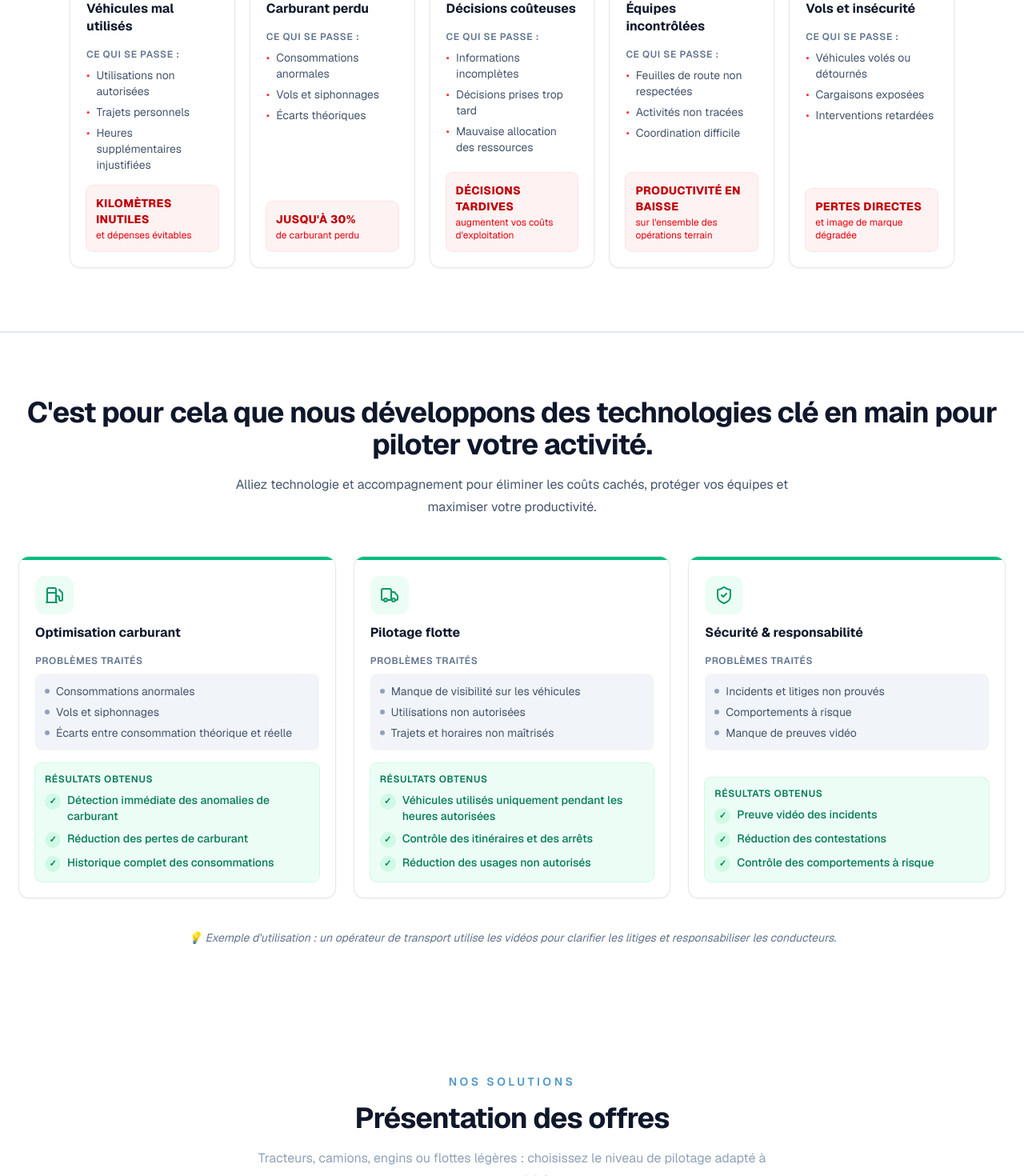
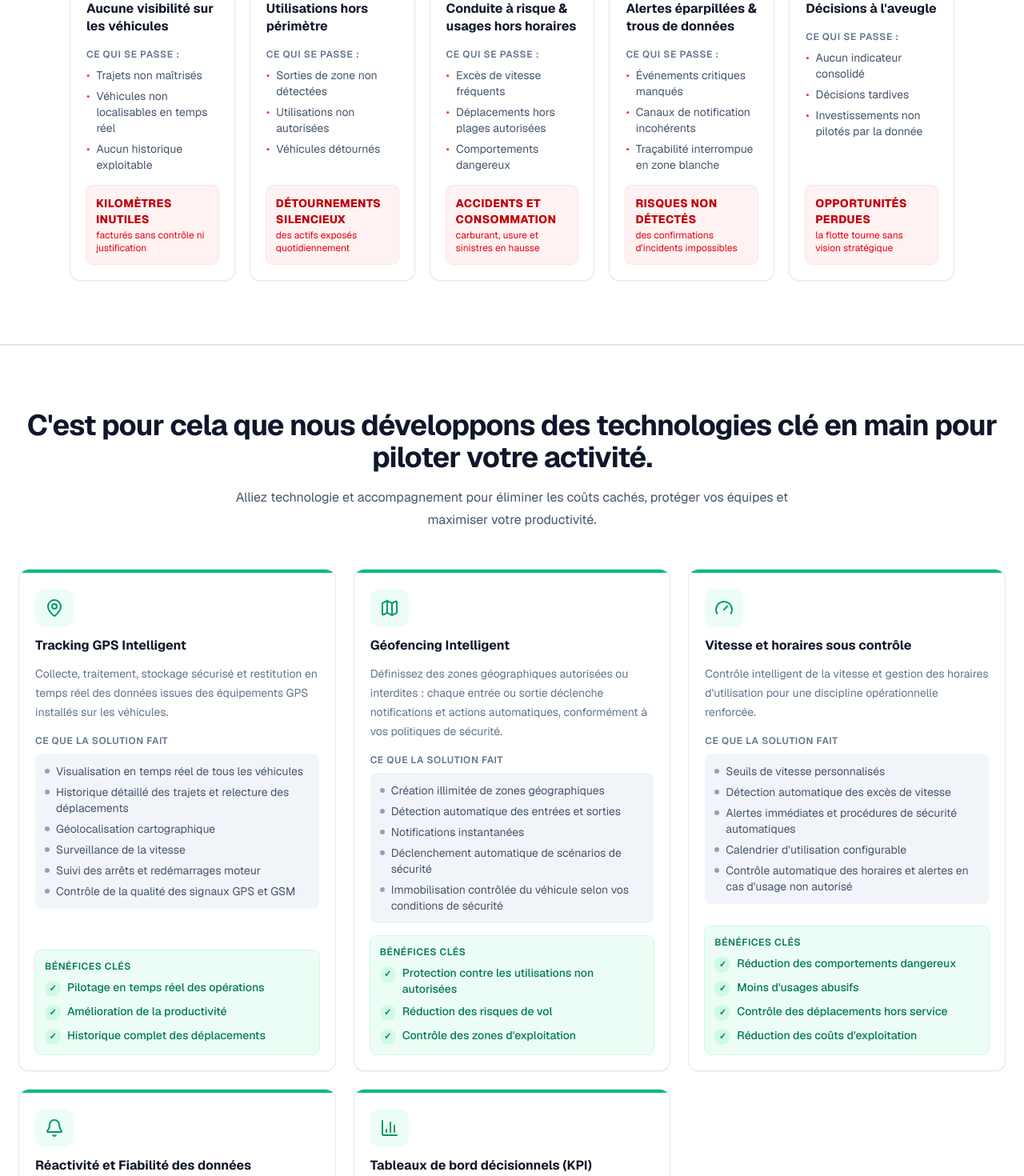
Before and after one commit to Jardel-bot888/site_sisbm_v00, a Next.js app: page / in a window 1280 px wide. Shown: the part 1320-2790 px from the top of the page at 80% size. Built offline with nearby package versions, Linux system fonts and the light colour scheme.

Commit message:
feat(home): 5 solutions alignees (GPS, geofencing, vitesse/horaires, alertes, KPI) et 5 problemes deduits - correspondance 1:1

```diff
--- a/src/app/page.tsx
+++ b/src/app/page.tsx
@@ -1,6 +1,6 @@
 import Image from "next/image";
 import Link from "next/link";
-import { BarChart3, Car, Fuel, Gauge, Satellite, ShieldAlert, ShieldCheck, Truck, Users, Wrench } from "lucide-react";
+import { BarChart3, Bell, BellOff, Eye, Gauge, Map, MapPin, Satellite, Wrench } from "lucide-react";
 import AnimatedCounter from "@/components/AnimatedCounter";
 import HeroParallax from "@/components/HeroParallax";
 import OfferCard from "@/components/OfferCard";
@@ -19,99 +19,153 @@ export const metadata = buildMetadata({
 
 const blindSpots = [
   {
-    icon: Car,
-    title: "Véhicules mal utilisés",
-    issues: ["Utilisations non autorisées", "Trajets personnels", "Heures supplémentaires injustifiées"],
+    icon: Eye,
+    title: "Aucune visibilité sur les véhicules",
+    issues: [
+      "Trajets non maîtrisés",
+      "Véhicules non localisables en temps réel",
+      "Aucun historique exploitable",
+    ],
     costLabel: "Kilomètres inutiles",
-    costText: "et dépenses évitables",
-    image: "/Ressource_site_sisbm_core/couts_caches/vehicules-mal-utilises.jpg",
-    imageAlt: "Tracteur chargé d'objets personnels dans la cour d'une ferme",
+    costText: "facturés sans contrôle ni justification",
   },
   {
-    icon: Fuel,
-    title: "Carburant perdu",
-    issues: ["Consommations anormales", "Vols et siphonnages", "Écarts théoriques"],
-    costLabel: "Jusqu'à 30%",
-    costText: "de carburant perdu",
-    image: "/Ressource_site_sisbm_core/couts_caches/carburant-perdu.jpg",
-    imageAlt: "Ravitaillement nocturne du réservoir d'un camion au dépôt",
+    icon: Map,
+    title: "Utilisations hors périmètre",
+    issues: [
+      "Sorties de zone non détectées",
+      "Utilisations non autorisées",
+      "Véhicules détournés",
+    ],
+    costLabel: "Détournements silencieux",
+    costText: "des actifs exposés quotidiennement",
+  },
+  {
+    icon: Gauge,
+    title: "Conduite à risque & usages hors horaires",
+    issues: [
+      "Excès de vitesse fréquents",
+      "Déplacements hors plages autorisées",
+      "Comportements dangereux",
+    ],
+    costLabel: "Accidents et consommation",
+    costText: "carburant, usure et sinistres en hausse",
+  },
+  {
+    icon: BellOff,
+    title: "Alertes éparpillées & trous de données",
+    issues: [
+      "Événements critiques manqués",
+      "Canaux de notification incohérents",
+      "Traçabilité interrompue en zone blanche",
+    ],
+    costLabel: "Risques non détectés",
+    costText: "des confirmations d'incidents impossibles",
   },
   {
     icon: BarChart3,
-    title: "Décisions coûteuses",
-    issues: ["Informations incomplètes", "Décisions prises trop tard", "Mauvaise allocation des ressources"],
-    costLabel: "Décisions tardives",
-    costText: "augmentent vos coûts d'exploitation",
-    image: "/Ressource_site_sisbm_core/couts_caches/decisions-couteuses.jpg",
-    imageAlt: "Bureau de gestion désordonné, informations éparpillées sur le bureau",
-  },
-  {
-    icon: Users,
-    title: "Équipes incontrôlées",
-    issues: ["Feuilles de route non respectées", "Activités non tracées", "Coordination difficile"],
-    costLabel: "Productivité en baisse",
-    costText: "sur l'ensemble des opérations terrain",
-    image: "/Ressource_site_sisbm_core/couts_caches/equipes-incontrolees.jpg",
-    imageAlt: "Équipe de chantier dispersée et désorganisée sur un grand travaux public",
-  },
-  {
-    icon: ShieldAlert,
-    title: "Vols et insécurité",
-    issues: ["Véhicules volés ou détournés", "Cargaisons exposées", "Interventions retardées"],
-    costLabel: "Pertes directes",
-    costText: "et image de marque dégradée",
-    image: "/Ressource_site_sisbm_core/couts_caches/vols-insecurite.jpg",
-        imageAlt: "Clôture de dépôt industriel forcée pendant la nuit",
+    title: "Décisions à l'aveugle",
+    issues: [
+      "Aucun indicateur consolidé",
+      "Décisions tardives",
+      "Investissements non pilotés par la donnée",
+    ],
+    costLabel: "Opportunités perdues",
+    costText: "la flotte tourne sans vision stratégique",
   },
 ];
 
 const solutionBlocks = [
   {
-    icon: Fuel,
-    title: "Optimisation carburant",
-    image: "/Ressource_site_sisbm_core/solutions/carburant.jpg",
-    imageAlt: "Interface SISBM CORE détectant les anomalies de carburant en temps réel",
-    problems: [
-      "Consommations anormales",
-      "Vols et siphonnages",
-      "Écarts entre consommation théorique et réelle",
+    icon: MapPin,
+    title: "Tracking GPS Intelligent",
+    description:
+      "Collecte, traitement, stockage sécurisé et restitution en temps réel des données issues des équipements GPS installés sur les véhicules.",
+    features: [
+      "Visualisation en temps réel de tous les véhicules",
+      "Historique détaillé des trajets et relecture des déplacements",
+      "Géolocalisation cartographique",
+      "Surveillance de la vitesse",
+      "Suivi des arrêts et redémarrages moteur",
+      "Contrôle de la qualité des signaux GPS et GSM",
     ],
-    results: [
-      "Détection immédiate des anomalies de carburant",
-      "Réduction des pertes de carburant",
-      "Historique complet des consommations",
+    benefits: [
+      "Pilotage en temps réel des opérations",
+      "Amélioration de la productivité",
+      "Historique complet des déplacements",
     ],
   },
   {
-    icon: Truck,
-    title: "Pilotage flotte",
-    image: "/Ressource_site_sisbm_core/solutions/flotte.jpg",
-    imageAlt: "Tableau de bord SISBM CORE avec localisation en temps réel des véhicules",
-    problems: [
-      "Manque de visibilité sur les véhicules",
-      "Utilisations non autorisées",
-      "Trajets et horaires non maîtrisés",
+    icon: Map,
+    title: "Géofencing Intelligent",
+    description:
+      "Définissez des zones géographiques autorisées ou interdites : chaque entrée ou sortie déclenche notifications et actions automatiques, conformément à vos politiques de sécurité.",
+    features: [
+      "Création illimitée de zones géographiques",
+      "Détection automatique des entrées et sorties",
+      "Notifications instantanées",
+      "Déclenchement automatique de scénarios de sécurité",
+      "Immobilisation contrôlée du véhicule selon vos conditions de sécurité",
     ],
-    results: [
-      "Véhicules utilisés uniquement pendant les heures autorisées",
-      "Contrôle des itinéraires et des arrêts",
-      "Réduction des usages non autorisés",
+    benefits: [
+      "Protection contre les utilisations non autorisées",
+      "Réduction des risques de vol",
+      "Contrôle des zones d'exploitation",
     ],
   },
   {
-    icon: ShieldCheck,
-    title: "Sécurité & responsabilité",
-    image: "/Ressource_site_sisbm_core/solutions/securite.jpg",
-    imageAlt: "Caméra de surveillance embarquée Film SISBM CORE",
-    problems: [
-      "Incidents et litiges non prouvés",
-      "Comportements à risque",
-      "Manque de preuves vidéo",
+    icon: Gauge,
+    title: "Vitesse et horaires sous contrôle",
+    description:
+      "Contrôle intelligent de la vitesse et gestion des horaires d'utilisation pour une discipline opérationnelle renforcée.",
+    features: [
+      "Seuils de vitesse personnalisés",
+      "Détection automatique des excès de vitesse",
+      "Alertes immédiates et procédures de sécurité automatiques",
+      "Calendrier d'utilisation configurable",
+      "Contrôle automatique des horaires et alertes en cas d'usage non autorisé",
     ],
-    results: [
-      "Preuve vidéo des incidents",
-      "Réduction des contestations",
-      "Contrôle des comportements à risque",
+    benefits: [
+      "Réduction des comportements dangereux",
+      "Moins d'usages abusifs",
+      "Contrôle des déplacements hors service",
+      "Réduction des coûts d'exploitation",
+    ],
+  },
+  {
+    icon: Bell,
+    title: "Réactivité et Fiabilité des données",
+    description:
+      "Tous les événements critiques sont centralisés et immédiatement diffusés aux personnes concernées via plusieurs canaux, avec une supervision 24/7.",
+    features: [
+      "Notifications par e-mail, SMS, WhatsApp, dashboard et application mobile",
+      "Supervision 24/7 des événements",
+      "Continuité de service Store & Forward : sauvegarde hors GSM puis synchronisation automatique",
+    ],
+    benefits: [
+      "Réactivité immédiate",
+      "Réduction du temps de réponse aux incidents",
+      "Amélioration de la coordination des équipes",
+      "Aucune perte de données, même en zone blanche",
+    ],
+  },
+  {
+    icon: BarChart3,
+    title: "Tableaux de bord décisionnels (KPI)",
+    description:
+      "Des tableaux de bord dynamiques consolident en temps réel les indicateurs clés de performance pour faciliter la décision stratégique et opérationnelle.",
+    features: [
+      "Tableau de bord en temps réel",
+      "Indicateurs personnalisables par profil utilisateur",
+      "Graphiques et statistiques interactifs",
+      "Comparaison par période",
+      "Export des rapports (PDF, Excel)",
+      "Envoi automatique de rapports périodiques",
+    ],
+    benefits: [
+      "Vision globale de la flotte",
+      "Aide à la décision",
+      "Amélioration continue des performances",
     ],
   },
 ];
@@ -319,11 +373,15 @@ export default function HomePage() {
                     </span>
                     <h3 className="mt-3 font-bold leading-snug text-slate-900 dark:text-white">{block.title}</h3>
 
+                    <p className="mt-3 text-sm leading-6 text-slate-500 dark:text-slate-400">
+                      {block.description}
+                    </p>
+
                     <p className="mt-4 text-xs font-semibold uppercase tracking-wider text-slate-500 dark:text-slate-400">
-                      Problèmes traités
+                      Ce que la solution fait
                     </p>
                     <ul className="mt-2 space-y-1.5 rounded-lg bg-slate-100 p-3 dark:bg-slate-900/60">
-                      {block.problems.map((item) => (
+                      {block.features.map((item) => (
                         <li key={item} className="flex items-start gap-2 text-sm text-slate-600 dark:text-slate-300">
                           <span aria-hidden className="mt-[7px] h-1.5 w-1.5 shrink-0 rounded-full bg-slate-400 dark:bg-slate-500" />
                           {item}
@@ -334,10 +392,10 @@ export default function HomePage() {
                     <div className="mt-auto pt-4">
                       <div className="rounded-lg bg-emerald-50 p-3 ring-1 ring-emerald-100 dark:bg-emerald-500/10 dark:ring-0">
                         <span className="block text-xs font-semibold uppercase tracking-wider text-emerald-700 dark:text-emerald-300">
-                          Résultats obtenus
+                          Bénéfices clés
                         </span>
                         <ul className="mt-2 space-y-2">
-                          {block.results.map((item) => (
+                          {block.benefits.map((item) => (
                             <li key={item} className="flex items-start gap-2 text-sm">
                               <span
                                 aria-hidden
```
